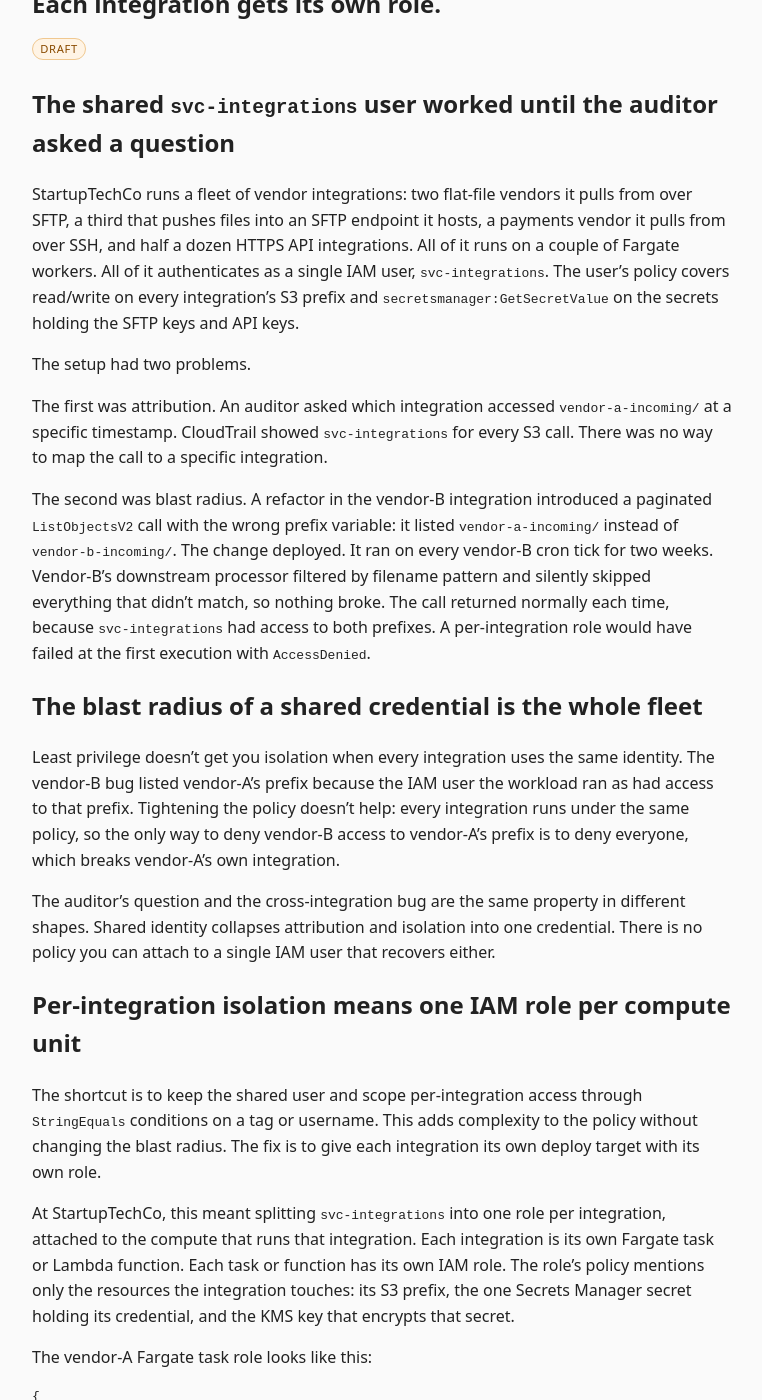
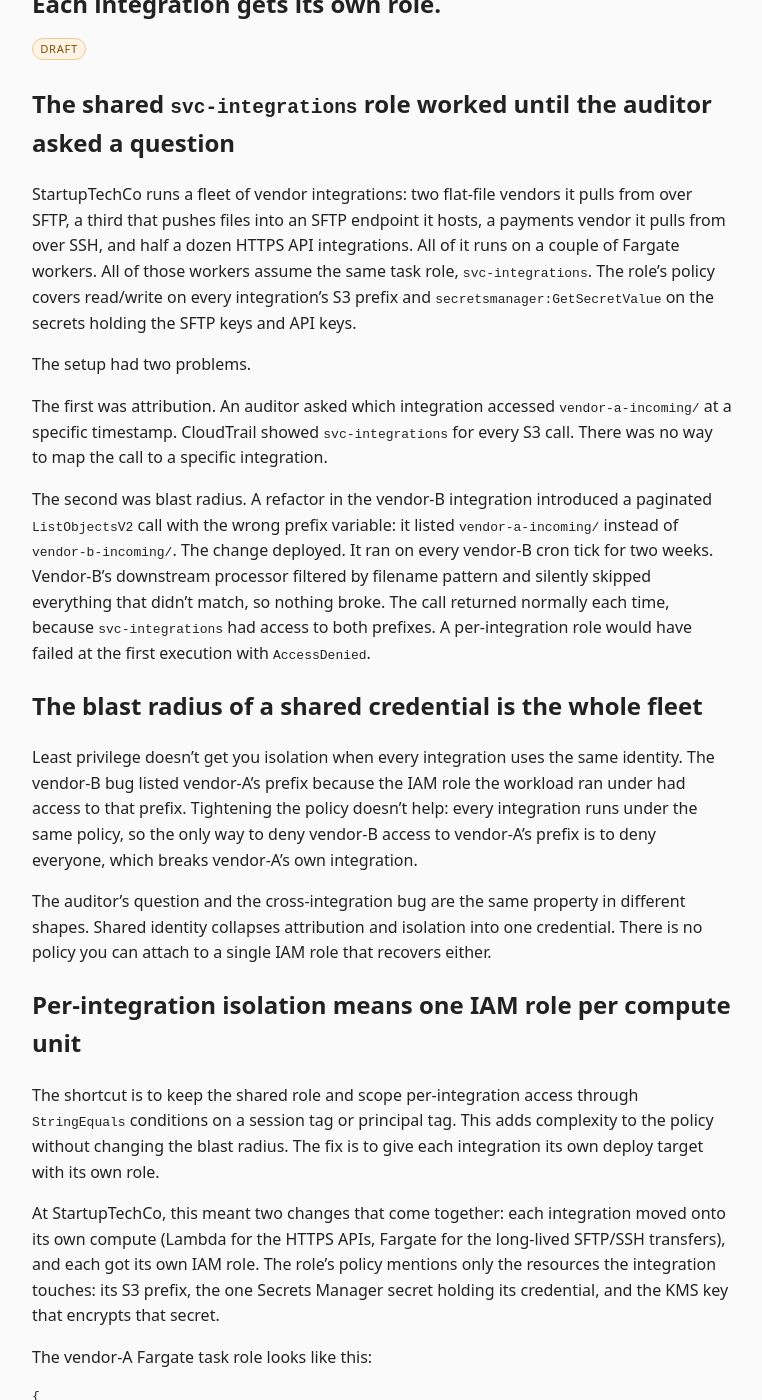
Before and after one commit to JohnSpencerTerry/wb, a Jekyll site: the page built from _articles/each-integration-gets-its-own-role.md, in a window 1280 px wide and 1400 px high, scrolled down 236 px. Shown: the whole window, without its empty margins (258-1020 px from the left). Built offline with Jekyll 4.4.1, drawn with Linux system fonts in a browser that asks for light colours; some of the changed text lies outside the part shown.

Commit message:
Update each-integration-gets-its-own-role.md

````diff
--- a/_articles/each-integration-gets-its-own-role.md
+++ b/_articles/each-integration-gets-its-own-role.md
@@ -6,9 +6,9 @@
 draft: true
 ---
 
-## The shared `svc-integrations` user worked until the auditor asked a question
+## The shared `svc-integrations` role worked until the auditor asked a question
 
-StartupTechCo runs a fleet of vendor integrations: two flat-file vendors it pulls from over SFTP, a third that pushes files into an SFTP endpoint it hosts, a payments vendor it pulls from over SSH, and half a dozen HTTPS API integrations. All of it runs on a couple of Fargate workers. All of it authenticates as a single IAM user, `svc-integrations`. The user's policy covers read/write on every integration's S3 prefix and `secretsmanager:GetSecretValue` on the secrets holding the SFTP keys and API keys.
+StartupTechCo runs a fleet of vendor integrations: two flat-file vendors it pulls from over SFTP, a third that pushes files into an SFTP endpoint it hosts, a payments vendor it pulls from over SSH, and half a dozen HTTPS API integrations. All of it runs on a couple of Fargate workers. All of those workers assume the same task role, `svc-integrations`. The role's policy covers read/write on every integration's S3 prefix and `secretsmanager:GetSecretValue` on the secrets holding the SFTP keys and API keys.
 
 The setup had two problems.
 
@@ -18,15 +18,15 @@
 
 ## The blast radius of a shared credential is the whole fleet
 
-Least privilege doesn't get you isolation when every integration uses the same identity. The vendor-B bug listed vendor-A's prefix because the IAM user the workload ran as had access to that prefix. Tightening the policy doesn't help: every integration runs under the same policy, so the only way to deny vendor-B access to vendor-A's prefix is to deny everyone, which breaks vendor-A's own integration.
+Least privilege doesn't get you isolation when every integration uses the same identity. The vendor-B bug listed vendor-A's prefix because the IAM role the workload ran under had access to that prefix. Tightening the policy doesn't help: every integration runs under the same policy, so the only way to deny vendor-B access to vendor-A's prefix is to deny everyone, which breaks vendor-A's own integration.
 
-The auditor's question and the cross-integration bug are the same property in different shapes. Shared identity collapses attribution and isolation into one credential. There is no policy you can attach to a single IAM user that recovers either.
+The auditor's question and the cross-integration bug are the same property in different shapes. Shared identity collapses attribution and isolation into one credential. There is no policy you can attach to a single IAM role that recovers either.
 
 ## Per-integration isolation means one IAM role per compute unit
 
-The shortcut is to keep the shared user and scope per-integration access through `StringEquals` conditions on a tag or username. This adds complexity to the policy without changing the blast radius. The fix is to give each integration its own deploy target with its own role.
+The shortcut is to keep the shared role and scope per-integration access through `StringEquals` conditions on a session tag or principal tag. This adds complexity to the policy without changing the blast radius. The fix is to give each integration its own deploy target with its own role.
 
-At StartupTechCo, this meant splitting `svc-integrations` into one role per integration, attached to the compute that runs that integration. Each integration is its own Fargate task or Lambda function. Each task or function has its own IAM role. The role's policy mentions only the resources the integration touches: its S3 prefix, the one Secrets Manager secret holding its credential, and the KMS key that encrypts that secret.
+At StartupTechCo, this meant two changes that come together: each integration moved onto its own compute (Lambda for the HTTPS APIs, Fargate for the long-lived SFTP/SSH transfers), and each got its own IAM role. The role's policy mentions only the resources the integration touches: its S3 prefix, the one Secrets Manager secret holding its credential, and the KMS key that encrypts that secret.
 
 The vendor-A Fargate task role looks like this:
 
@@ -65,13 +65,13 @@
 }
 ```
 
-Vendor-A's Fargate task pulls files from the vendor's SFTP endpoint, writes them to `s3://integrations-prod/vendor-a-incoming/`, and reads the SFTP private key from one named secret. Vendor-B's task role doesn't reference `vendor-a-incoming/` anywhere. The accidental `ListObjectsV2` against that prefix returns `AccessDenied` on the first execution.
+Vendor-A's Fargate task pulls files from the vendor's SFTP endpoint, writes them to `s3://integrations-prod/vendor-a-incoming/`, and reads the SFTP private key from one named secret. The `kms:Decrypt` statement is in the policy because the secret uses a customer-managed KMS key; with the default AWS-managed `aws/secretsmanager` key, that statement wouldn't be needed. Vendor-B's task role doesn't reference `vendor-a-incoming/` anywhere. The accidental `ListObjectsV2` against that prefix returns `AccessDenied` on the first execution.
 
 ## The compute boundary is the credential boundary
 
 Each integration deals with two credentials. The first is the AWS identity the workload runs as: the Fargate task role or Lambda execution role. The AWS SDK handles this automatically; the integration code never sees an AWS access key. The second is the vendor credential: the SFTP private key, the API key. The integration code uses the first to fetch the second from Secrets Manager at runtime.
 
-For the Lambda API integrations, the execution role is attached at deploy time. The function calls `GetSecretValue` at start to pull the vendor API key, holds it in memory for the lifetime of the container, and passes it into the outbound HTTP client (`requests`, `httpx`, or equivalent).
+For the Lambda API integrations, the execution role is attached at deploy time. The function calls `GetSecretValue` at start to pull the vendor API key, holds it in memory for the lifetime of the execution environment, and passes it into the outbound HTTP client (`requests`, `httpx`, or equivalent).
 
 For the Fargate SFTP tasks, the task role is attached when the task launches. The task pulls the SFTP private key from Secrets Manager, hands the key material straight to the SFTP client (`paramiko` or equivalent), and never writes it to disk. When the task exits, the key material is gone with the task memory.
 
@@ -106,14 +106,14 @@
 
 Adding a new vendor is a deploy of a new Fargate task or Lambda function with its own role and its own secret. It doesn't touch any other integration's permissions. The blast radius of the new integration is whatever its own role permits. Other integrations are unaffected.
 
-Removing a vendor is symmetric. Delete the service, delete the role, the secret is unreachable. There is no shared credential left holding lingering access. The "did we remember to revoke that" question doesn't come up.
+Removing a vendor is symmetric. Delete the service, delete the role, delete the secret. There is no shared credential left holding lingering access. The "did we remember to revoke that" question doesn't come up.
 
 The auditor's question has an answer. The cross-integration bug fails on the first call.
 
 ## Smaller systems are cheaper to audit
 
-Per-integration services are the same code, split into separate deploy targets, with an IAM role attached to each. The total complexity is the same as the shared-user version.
+Per-integration services are the same code, split into separate deploy targets, with an IAM role attached to each. The total complexity is the same as the shared-role version.
 
 Smaller systems are cheaper to audit because they're cheaper to reason about. An auditor reviewing one integration sees one role, one secret, one S3 prefix. The blast radius they have to think about ends at that role's policy. The same is true for an engineer adding a vendor or debugging a permission error.
 
-The `svc-integrations` user was a scope problem. Tightening the policy would not have helped. One identity still served every integration. The fix was to split the scope.
+The `svc-integrations` role was a scope problem. Tightening the policy would not have helped. One identity still served every integration. The fix was to split the scope.
````
